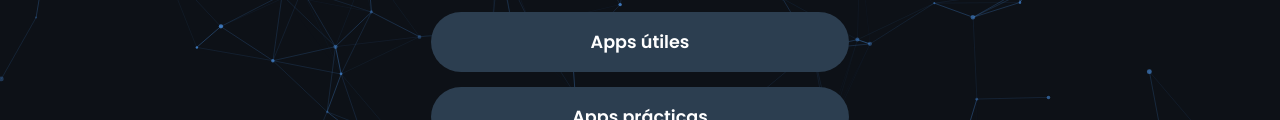
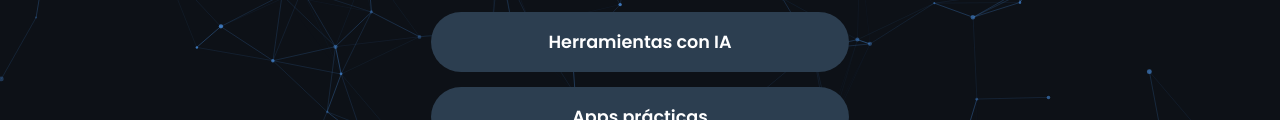
Before and after one commit to FaMatias/Simple-Links, a plain HTML site: page index.html in a window 1280 px wide. Shown: the part 481-601 px from the top of the page. Drawn offline with Linux system fonts and the light colour scheme.

Commit message:
Update index.html

```diff
--- a/index.html
+++ b/index.html
@@ -21,7 +21,7 @@
                 <span>Linkedin</span>
             </a>
             <a href="utiles.html" target="_blank" class="link-button">
-                <span>Apps útiles</span>
+                <span>Herramientas con IA</span>
             </a>
             <a href="practicas.html" target="_blank" class="link-button">
                 <span>Apps prácticas</span>
```
